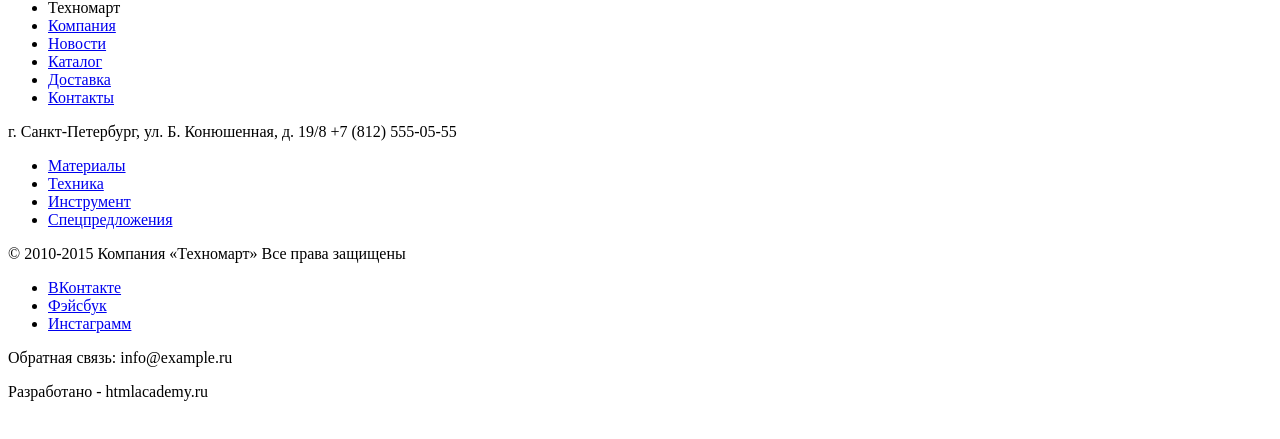
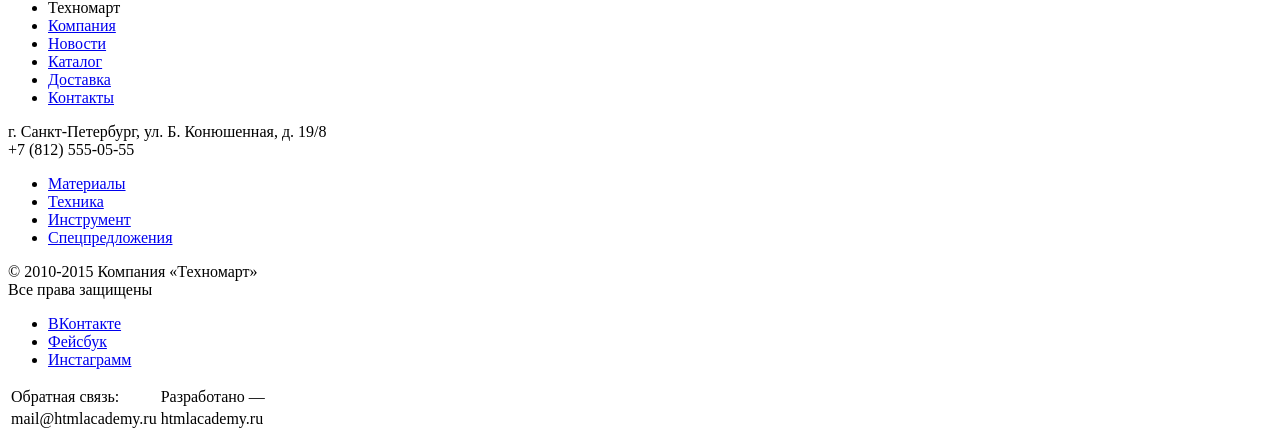
Before and after one commit to ReyBos/technomart, a plain HTML site: page index.html in a window 1280 px wide. Shown: the part 3144-3583 px from the top of the page. Before the commit the page ends 3561 px from the top, so only its background shows below. Drawn offline with Linux system fonts and the light colour scheme.

Commit message:
Небольшие изменения в футере

```diff
--- a/index.html
+++ b/index.html
@@ -6,7 +6,7 @@
 </head>
 <body>
   <header class="main-header">
-    <div class="first-line container">
+    <div class="header-first-line container">
       <a class="logo">Техномарт</a>
       <form action="/echo" method="get" class="search-form">
         <input type="text" class="search-text" placeholder="Поиск:">
@@ -24,8 +24,8 @@
         </li>
       </ul>
     </div>
-    <!-- /.first-line -->
-    <div class="main-header-content container">
+    <!-- /.header-first-line -->
+    <div class="header-content container">
       <p class="title">
         Интернет магазин<br>
         строительных материалов<br>
@@ -35,7 +35,7 @@
         <p class="telephone">
           +7 (812) 555-05-55
         </p>
-        <p class="adress">
+        <p class="address">
           г. Санкт-Петербург, ул. Б.Конюшенная, д. 19/8
         </p>
       </div>
@@ -48,7 +48,7 @@
         </li>
       </ul>
     </div>
-    <!-- /.main-header-content -->
+    <!-- /.header-content -->
     <nav class="main-navigation container">
       <ul>
         <li><a>Главная</a></li>
@@ -310,7 +310,7 @@
   </main>
   <footer>
     <nav class="footer-navigation container">
-      <ul>
+      <ul class="site-navigation">
         <li><a class="logo">Техномарт</a></li>
         <li><a href="#">Компания</a></li>
         <li><a href="#">Новости</a></li>
@@ -319,49 +319,41 @@
         <li><a href="#">Контакты</a></li>
       </ul>
     </nav>
-    <div class="footer-second-row container">
+    <div class="footer-second-line container">
       <p class="contacts">
-        г. Санкт-Петербург, ул. Б. Конюшенная, д. 19/8 +7 (812) 555-05-55
+        г. Санкт-Петербург, ул. Б. Конюшенная, д. 19/8 <br>
+        +7 (812) 555-05-55
       </p>
-      <nav class="goods">
-        <ul class="goods-list">
-          <li class="goods-item">
-            <a href="#" class="goods-link">Материалы</a>
-          </li>
-          <li class="goods-item">
-            <a href="#" class="goods-link">Техника</a>
-          </li>
-          <li class="goods-item">
-            <a href="#" class="goods-link">Инструмент</a>
-          </li>
-          <li class="goods-item">
-            <a href="#" class="goods-link">Спецпредложения</a>
-          </li>
+      <nav class="goods-navigation">
+        <ul>
+          <li><a href="#">Материалы</a></li>
+          <li><a href="#">Техника</a></li>
+          <li><a href="#">Инструмент</a></li>
+          <li><a href="#">Спецпредложения</a></li>
         </ul>
       </nav>
     </div>
-    <!-- /.footer-second-row -->
+    <!-- /.footer-second-line -->
     <div class="footer-third-line container">
-      <p class="rights">
-        &#169; 2010-2015 Компания «Техномарт» Все права защищены
+      <p class="copyrights">
+        &#169; 2010-2015 Компания «Техномарт»<br>
+        Все права защищены
       </p>
       <ul class="socials">
-        <li class="socials-item">
-          <a href="#" class="socials-link">ВКонтакте</a>
-        </li>
-        <li class="socials-item">
-          <a href="#" class="socials-link">Фэйсбук</a>
-        </li>
-        <li class="socials-item">
-          <a href="#" class="socials-link">Инстаграмм</a>
-        </li>
+        <li><a href="#">ВКонтакте</a></li>
+        <li><a href="#">Фейсбук</a></li>
+        <li><a href="#">Инстаграмм</a></li>
       </ul>
-      <p class="developer">
-        Обратная связь: <span>info@example.ru</span>
-      </p>
-      <p class="developer">
-        Разработано - <span>htmlacademy.ru</span>
-      </p>
+      <table class="developer">
+        <tr class="title">
+          <td>Обратная связь:</td>
+          <td>Разработано —</td>
+        </tr>
+        <tr class="links">
+          <td>mail@htmlacademy.ru</td>
+          <td>htmlacademy.ru</td>
+        </tr>
+      </table>
     </div>
     <!-- /.footer-third-line -->
   </footer>
```
